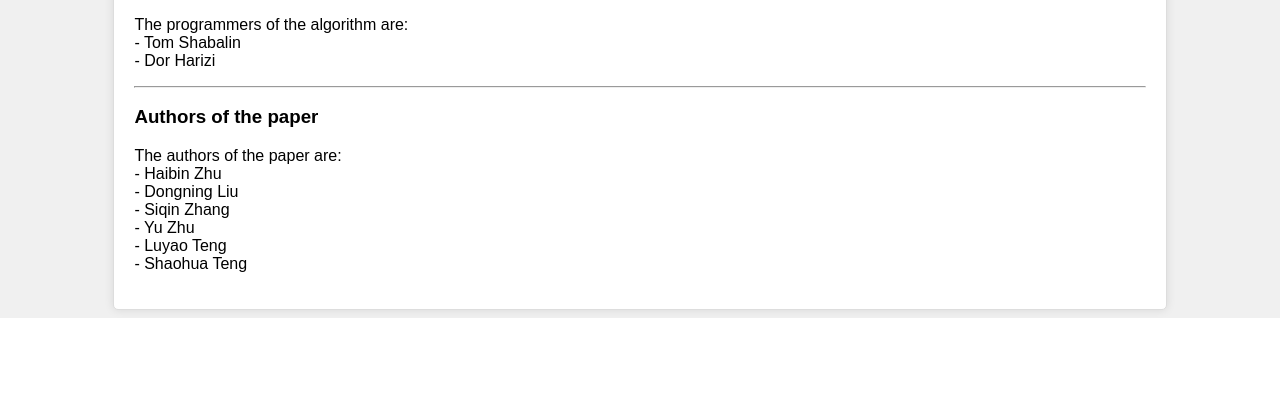
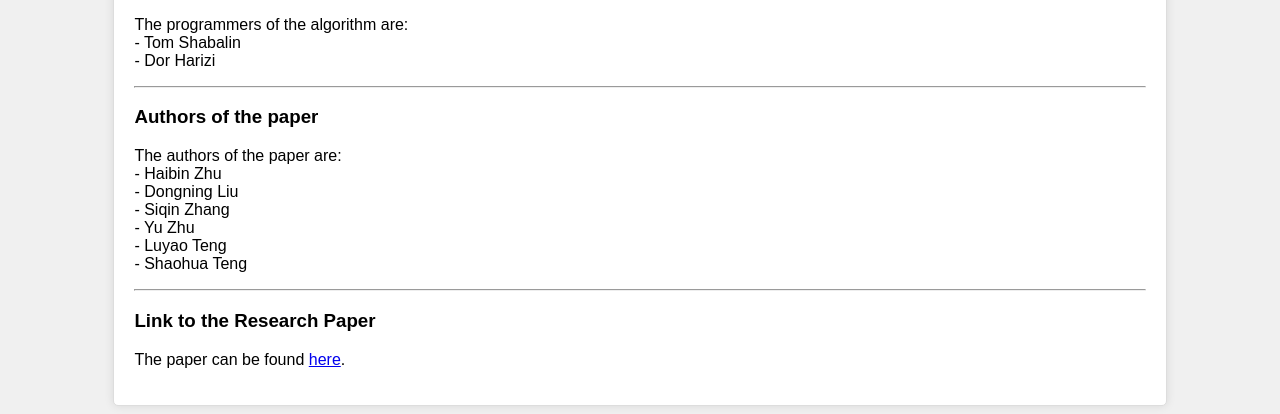
Before and after one commit to DorHarizi/ManyToMany_Flask, a Flask app: page / in a window 1280 px wide. Shown: the part 699-1113 px from the top of the page. Before the commit the page ends 1017 px from the top, so only its background shows below. Run offline with Flask 3, Linux system fonts and the light colour scheme.

Commit message:
Uploaded requirements.txt file

```diff
--- /dev/null
+++ b/requirements.txt
@@ -0,0 +1,2 @@
+flask==3.0.3
+numpy==1.26.4
--- a/templates/index.html
+++ b/templates/index.html
@@ -71,6 +71,12 @@
             - <a>Luyao Teng</a> <br>
             - <a>Shaohua Teng</a> <br>
         </p>
+
+        <hr>
+        <h3> Link to the Research Paper</h3>
+        <p>
+            The paper can be found <a href="https://www.sciencedirect.com/science/article/pii/S0304397516000037?ref=pdf_download&fr=RR-2&rr=89b507c2ff53e3cf" target="_blank">here</a>.
+        </p>
     </div>
 </body>
 </html>
```
